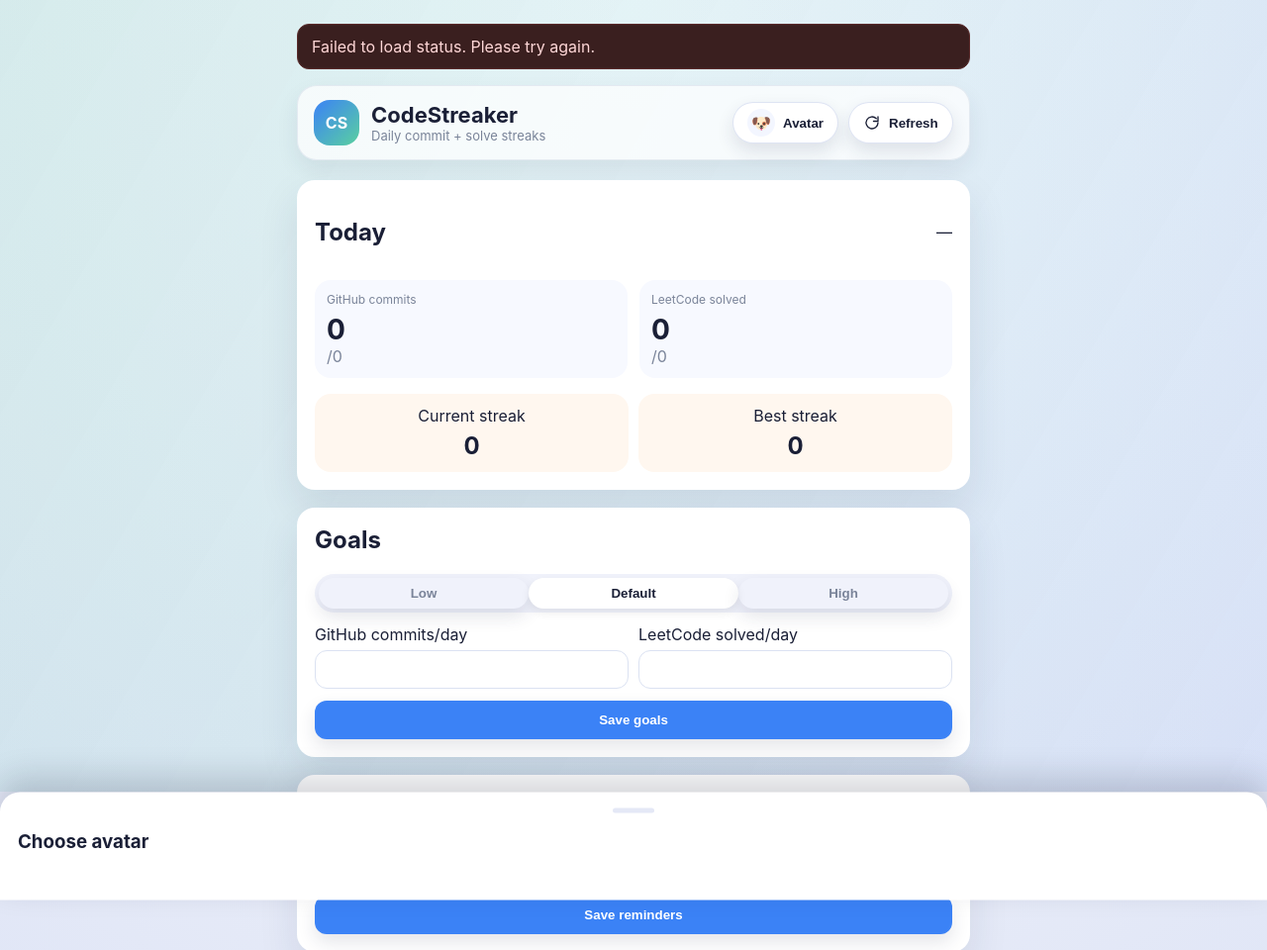
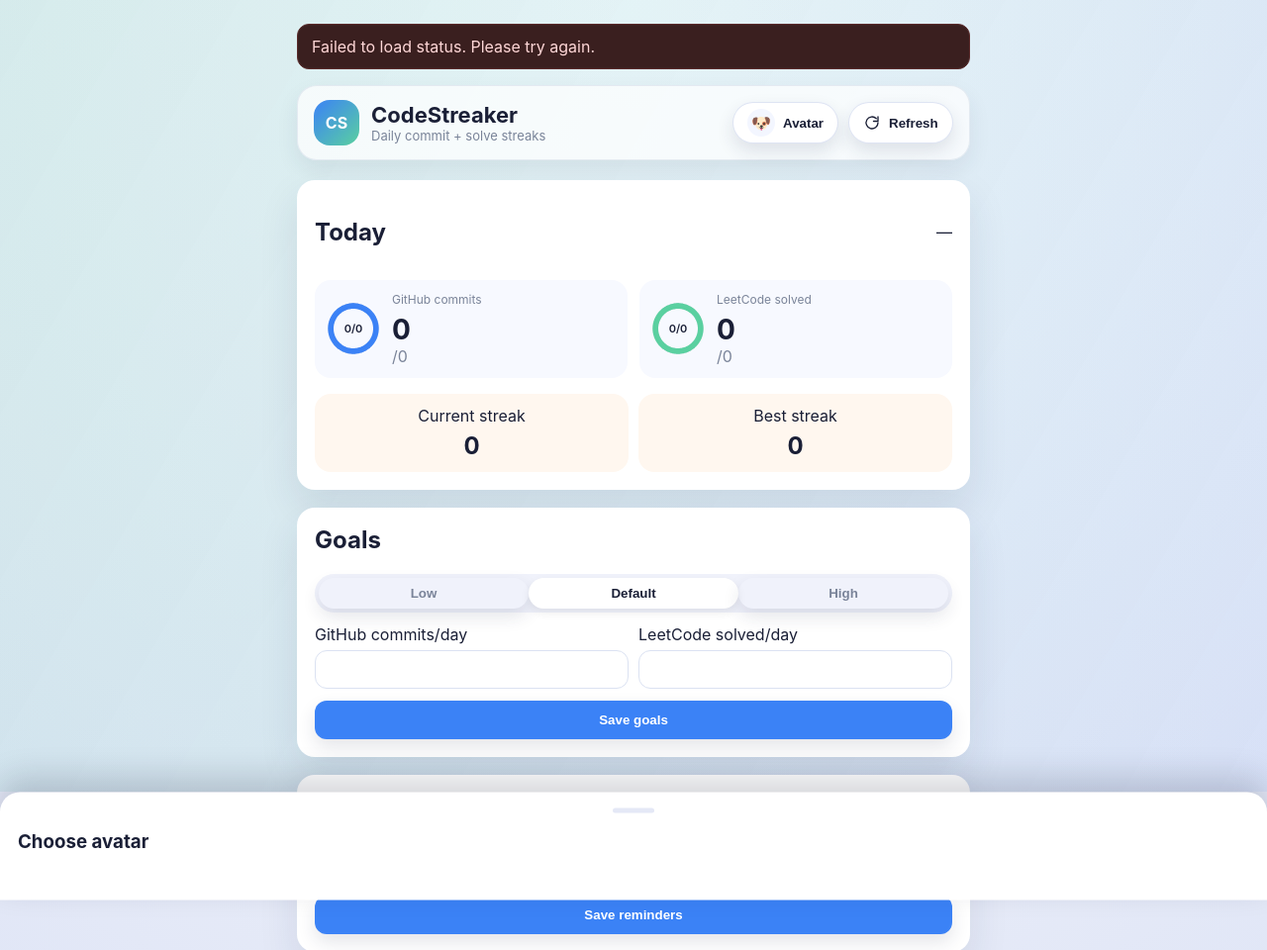
Before and after one commit to SytsevichRoma/codestreaker, a FastAPI app: page / in a window 1280 px wide. Shown: the top 960 px of the page at 99% size. Run offline with FastAPI, Linux system fonts and the light colour scheme; parts of the project's set-up code (start-up, migrations or seed data) failed here and were passed over; some libraries are stand-ins or nearby versions.

Commit message:
ui: add progress rings and goal celebration

```diff
--- a/app/web/static/app.js
+++ b/app/web/static/app.js
@@ -9,6 +9,7 @@ const state = {
   initData: "",
   goals: { github_commits: 2, leetcode_solved: 2 },
   avatar: "🐶",
+  celebrated: { github_commits: false, leetcode_solved: false },
 };
 
 const botUsername = window.__BOT_USERNAME__ || "";
@@ -83,6 +84,66 @@ function clearError() {
   banner.style.display = "none";
 }
 
+function setRing(el, current, goal) {
+  if (!el) return;
+  const circle = el.querySelector(".ring-progress");
+  const label = el.querySelector(".ring-label");
+  const safeGoal = Math.max(Number(goal) || 0, 0);
+  const value = Math.max(Number(current) || 0, 0);
+  const progress = safeGoal > 0 ? Math.min(value / safeGoal, 1) : 0;
+  if (circle) {
+    const radius = Number(circle.getAttribute("r")) || 0;
+    const circumference = 2 * Math.PI * radius;
+    circle.style.strokeDasharray = `${circumference}`;
+    circle.style.strokeDashoffset = `${circumference * (1 - progress)}`;
+  }
+  if (label) {
+    label.textContent = `${value}/${safeGoal}`;
+  }
+}
+
+function launchConfetti(targetEl, palette) {
+  if (!targetEl) return;
+  const burst = document.createElement("div");
+  burst.className = "confetti-burst";
+  const colors = palette && palette.length ? palette : ["#3b82f6", "#5ad0a0", "#94a3b8"];
+  const count = 14;
+  for (let i = 0; i < count; i += 1) {
+    const piece = document.createElement("div");
+    piece.className = "confetti-piece";
+    const angle = Math.random() * Math.PI * 2;
+    const distance = 16 + Math.random() * 14;
+    const x = Math.cos(angle) * distance;
+    const y = Math.sin(angle) * distance;
+    const rotate = (Math.random() * 240 - 120).toFixed(0);
+    const size = 4 + Math.random() * 3;
+    piece.style.width = `${size}px`;
+    piece.style.height = `${size}px`;
+    piece.style.background = colors[i % colors.length];
+    piece.style.setProperty("--x", `${x.toFixed(1)}px`);
+    piece.style.setProperty("--y", `${y.toFixed(1)}px`);
+    piece.style.setProperty("--r", `${rotate}deg`);
+    piece.style.animationDelay = `${(Math.random() * 120).toFixed(0)}ms`;
+    burst.appendChild(piece);
+  }
+  targetEl.appendChild(burst);
+  window.setTimeout(() => {
+    burst.remove();
+  }, 1000);
+}
+
+function maybeCelebrate(metricKey, current, goal, ringEl) {
+  if (!ringEl || goal <= 0) return;
+  if (current >= goal && !state.celebrated[metricKey]) {
+    state.celebrated[metricKey] = true;
+    const palette =
+      metricKey === "github_commits"
+        ? ["#3b82f6", "#7aa7ff", "#c2d7ff"]
+        : ["#5ad0a0", "#8ee8c6", "#c7f4df"];
+    launchConfetti(ringEl, palette);
+  }
+}
+
 function fillStatus(data) {
   document.getElementById("date").textContent = `${data.date} (${data.timezone})`;
   document.getElementById("github").textContent = data.github_commits;
@@ -102,6 +163,13 @@ function fillStatus(data) {
     state.avatar = data.avatar;
   }
   renderAvatarBadge();
+
+  const githubRing = document.querySelector("[data-ring='github']");
+  const leetcodeRing = document.querySelector("[data-ring='leetcode']");
+  setRing(githubRing, data.github_commits, data.goals.github_commits);
+  setRing(leetcodeRing, data.leetcode_solved, data.goals.leetcode_solved);
+  maybeCelebrate("github_commits", data.github_commits, data.goals.github_commits, githubRing);
+  maybeCelebrate("leetcode_solved", data.leetcode_solved, data.goals.leetcode_solved, leetcodeRing);
 }
 
 function setSegmentDefaults() {
--- a/app/web/static/styles.css
+++ b/app/web/static/styles.css
@@ -218,6 +218,17 @@ body.is-loading .container {
   padding: 12px;
 }
 
+.metric-top {
+  display: flex;
+  align-items: center;
+  gap: 12px;
+}
+
+.metric-main {
+  display: flex;
+  flex-direction: column;
+}
+
 .metric-title {
   font-size: 12px;
   color: var(--muted);
@@ -231,6 +242,82 @@ body.is-loading .container {
 
 .metric-goal {
   color: var(--muted);
+}
+
+.metric-ring {
+  width: 54px;
+  height: 54px;
+  flex-shrink: 0;
+  position: relative;
+  display: grid;
+  place-items: center;
+}
+
+.ring-svg {
+  width: 54px;
+  height: 54px;
+  transform: rotate(-90deg);
+}
+
+.ring-track,
+.ring-progress {
+  fill: none;
+  stroke-width: 5.5;
+  stroke-linecap: round;
+}
+
+.ring-track {
+  stroke: rgba(122, 132, 153, 0.2);
+}
+
+.ring-progress {
+  stroke: var(--accent);
+  stroke-dasharray: 1;
+  stroke-dashoffset: 1;
+  transition: stroke-dashoffset 500ms cubic-bezier(0.22, 1, 0.36, 1);
+}
+
+.ring-leetcode .ring-progress {
+  stroke: var(--accent-2);
+}
+
+.ring-label {
+  position: absolute;
+  font-size: 11px;
+  font-weight: 600;
+  color: var(--text);
+}
+
+.confetti-burst {
+  position: absolute;
+  inset: 0;
+  pointer-events: none;
+}
+
+.confetti-piece {
+  position: absolute;
+  left: 50%;
+  top: 50%;
+  width: 6px;
+  height: 6px;
+  border-radius: 4px;
+  opacity: 0;
+  transform: translate(-50%, -50%);
+  animation: confetti-pop 900ms ease-out forwards;
+}
+
+@keyframes confetti-pop {
+  0% {
+    opacity: 0;
+    transform: translate(-50%, -50%) translate(0, 0) rotate(0deg);
+  }
+  10% {
+    opacity: 1;
+  }
+  100% {
+    opacity: 0;
+    transform: translate(-50%, -50%) translate(var(--x), var(--y)) rotate(var(--r));
+  }
 }
 
 .streaks {
--- a/app/web/templates/index.html
+++ b/app/web/templates/index.html
@@ -56,14 +56,36 @@
         </div>
         <div class="metrics">
           <div class="metric">
+            <div class="metric-top">
+              <div class="metric-ring ring-github" data-ring="github">
+                <svg class="ring-svg" viewBox="0 0 52 52" aria-hidden="true">
+                  <circle class="ring-track" cx="26" cy="26" r="22"></circle>
+                  <circle class="ring-progress" cx="26" cy="26" r="22"></circle>
+                </svg>
+                <div class="ring-label" id="github-ring-label">0/0</div>
+              </div>
+              <div class="metric-main">
                 <div class="metric-title">GitHub commits</div>
                 <div class="metric-value" id="github">0</div>
                 <div class="metric-goal" id="github-goal">/0</div>
               </div>
+            </div>
+          </div>
           <div class="metric">
+            <div class="metric-top">
+              <div class="metric-ring ring-leetcode" data-ring="leetcode">
+                <svg class="ring-svg" viewBox="0 0 52 52" aria-hidden="true">
+                  <circle class="ring-track" cx="26" cy="26" r="22"></circle>
+                  <circle class="ring-progress" cx="26" cy="26" r="22"></circle>
+                </svg>
+                <div class="ring-label" id="leetcode-ring-label">0/0</div>
+              </div>
+              <div class="metric-main">
                 <div class="metric-title">LeetCode solved</div>
                 <div class="metric-value" id="leetcode">0</div>
                 <div class="metric-goal" id="leetcode-goal">/0</div>
+              </div>
+            </div>
           </div>
         </div>
         <div class="streaks">
```
Also changed, not shown: codestreaker.db. Lines whose indentation alone changed are shown as unchanged.
